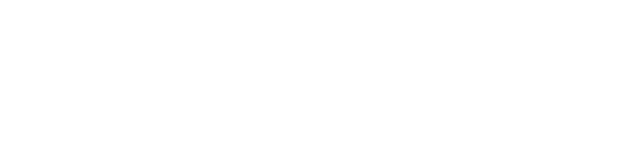
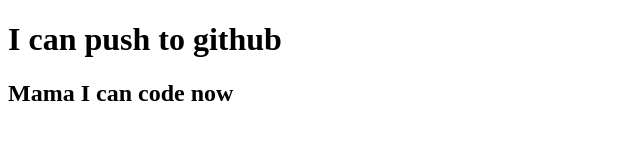
Before and after one commit to fahadalfaisal/my-first-repo, a plain HTML site: page index.html in a window 1280 px wide. Shown: the whole page, without its empty margins (0-640 px from the left). Drawn offline with Linux system fonts and the light colour scheme.

Commit message:
style added

```diff
--- a/index.html
+++ b/index.html
@@ -7,6 +7,7 @@
     <title>My First Github Repo</title>
 </head>
 <body>
-
+    <h1>I can push to github</h1>
+    <h2>Mama I can code now</h2>
 </body>
 </html>
```
Also changed, not shown: style.css (added).
